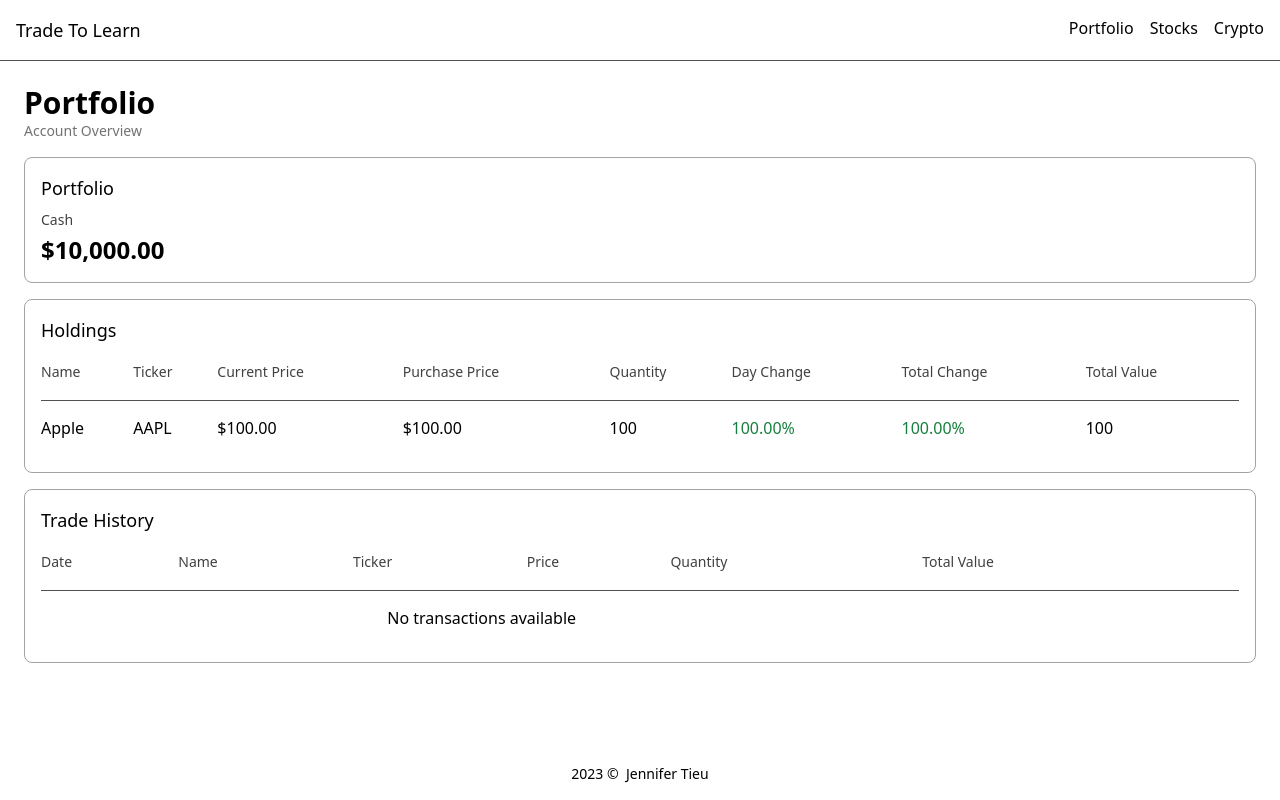
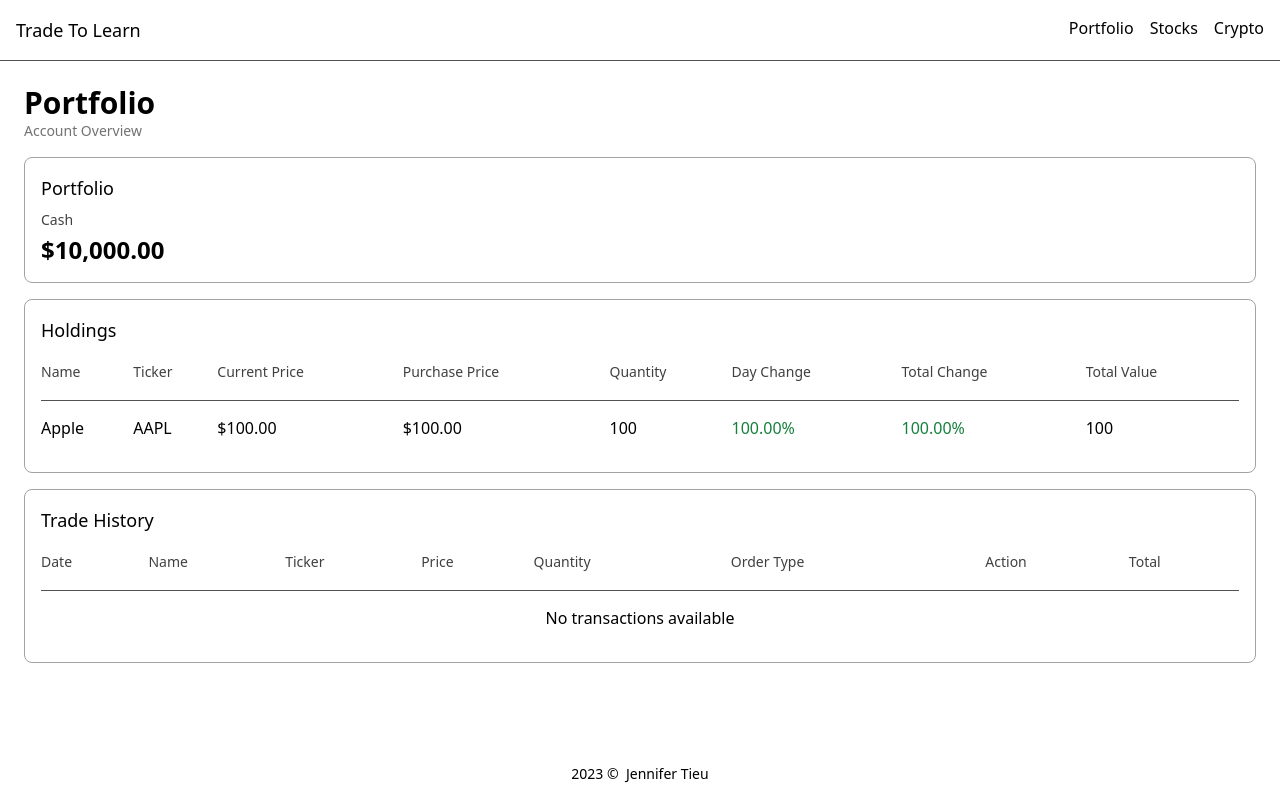
Before and after one commit to jennifertieu/trade-to-learn, a Next.js app: page /portfolio in a window 1280 px wide. Built offline with nearby package versions, Linux system fonts and the light colour scheme.

Commit message:
refactor - assign table columns to variable

```diff
--- a/src/pages/crypto.tsx
+++ b/src/pages/crypto.tsx
@@ -8,6 +8,7 @@ import PortfolioProps from "@/interfaces/PortfolioProps";
 
 const Crypto = ({ portfolio, updatePortfolio }: PortfolioProps) => {
   const [cryptoDailyData, setCryptoDailyData] = useState(cryptoData);
+  const cryptoQuoteColumns = ["Name", "Ticker", "Price", "Day Change"];
   // useEffect(() => {
   //   const fetchData = async() => {
   //     const response = await fetch("/api/open-close");
@@ -38,12 +39,14 @@ const Crypto = ({ portfolio, updatePortfolio }: PortfolioProps) => {
             <h2 className="text-lg font-semibold">Quotes</h2>
             <Table
               tableData={cryptoData}
-              tableColumns={["Name", "Ticker", "Price", "Day Change"]}
+              tableColumns={cryptoQuoteColumns}
               tableRenderRow={(data) => {
                 if (data === undefined) {
                   return (
                     <>
-                      <td colSpan={4}>No data available</td>
+                      <td colSpan={cryptoQuoteColumns.length}>
+                        No data available
+                      </td>
                     </>
                   );
                 }
--- a/src/pages/index.tsx
+++ b/src/pages/index.tsx
@@ -16,6 +16,8 @@ const SymbolOverviewNoSSR = dynamic(
 
 export default function Home({ portfolio, updatePortfolio }: PortfolioProps) {
   const [stockDailyData, setStockDailyData] = useState(stockData);
+
+  const stockQuoteColumns = ["Name", "Ticker", "Price", "Day Change"];
   // useEffect(() => {
   //   const fetchData = async() => {
   //     const response = await fetch("/api/open-close");
@@ -49,12 +51,14 @@ export default function Home({ portfolio, updatePortfolio }: PortfolioProps) {
             <h2 className="text-lg">Quotes</h2>
             <Table
               tableData={stockData}
-              tableColumns={["Name", "Ticker", "Price", "Day Change"]}
+              tableColumns={stockQuoteColumns}
               tableRenderRow={(data) => {
                 if (data === undefined) {
                   return (
                     <>
-                      <td colSpan={4}>No data available</td>
+                      <td colSpan={stockQuoteColumns.length}>
+                        No data available
+                      </td>
                     </>
                   );
                 }
--- a/src/pages/portfolio.tsx
+++ b/src/pages/portfolio.tsx
@@ -6,6 +6,27 @@ import Table from "@/components/Table";
 import PortfolioProps from "@/interfaces/PortfolioProps";
 
 const Portfolio = ({ portfolio, updatePortfolio }: PortfolioProps) => {
+  const transactionColumns = [
+    "Date",
+    "Name",
+    "Ticker",
+    "Price",
+    "Quantity",
+    "Order Type",
+    "Action",
+    "Total",
+  ];
+
+  const holdingsColumns = [
+    "Name",
+    "Ticker",
+    "Current Price",
+    "Purchase Price",
+    "Quantity",
+    "Day Change",
+    "Total Change",
+    "Total Value",
+  ];
   return (
     <>
       <Head>
@@ -26,21 +47,14 @@ const Portfolio = ({ portfolio, updatePortfolio }: PortfolioProps) => {
           <h2 className="text-lg">Holdings</h2>
           <Table
             tableData={portfolioData.stocks}
-            tableColumns={[
-              "Name",
-              "Ticker",
-              "Current Price",
-              "Purchase Price",
-              "Quantity",
-              "Day Change",
-              "Total Change",
-              "Total Value",
-            ]}
+            tableColumns={holdingsColumns}
             tableRenderRow={(data) => {
               if (data === undefined) {
                 return (
                   <>
-                    <td colSpan={7}>No holdings available</td>
+                    <td colSpan={holdingsColumns.length}>
+                      No holdings available
+                    </td>
                   </>
                 );
               }
@@ -89,19 +103,14 @@ const Portfolio = ({ portfolio, updatePortfolio }: PortfolioProps) => {
           <h2 className="text-lg">Trade History</h2>
           <Table
             tableData={transactions}
-            tableColumns={[
-              "Date",
-              "Name",
-              "Ticker",
-              "Price",
-              "Quantity",
-              "Total Value",
-            ]}
+            tableColumns={transactionColumns}
             tableRenderRow={(data) => {
               if (data === undefined) {
                 return (
                   <>
-                    <td colSpan={5}>No transactions available</td>
+                    <td colSpan={transactionColumns.length}>
+                      No transactions available
+                    </td>
                   </>
                 );
               }
@@ -117,6 +126,8 @@ const Portfolio = ({ portfolio, updatePortfolio }: PortfolioProps) => {
                     })}
                   </td>
                   <td>{data["quantity"]}</td>
+                  <td>{data["orderType"]}</td>
+                  <td>{data["action"]}</td>
                   <td>{data["total"]}</td>
                 </>
               );
```
